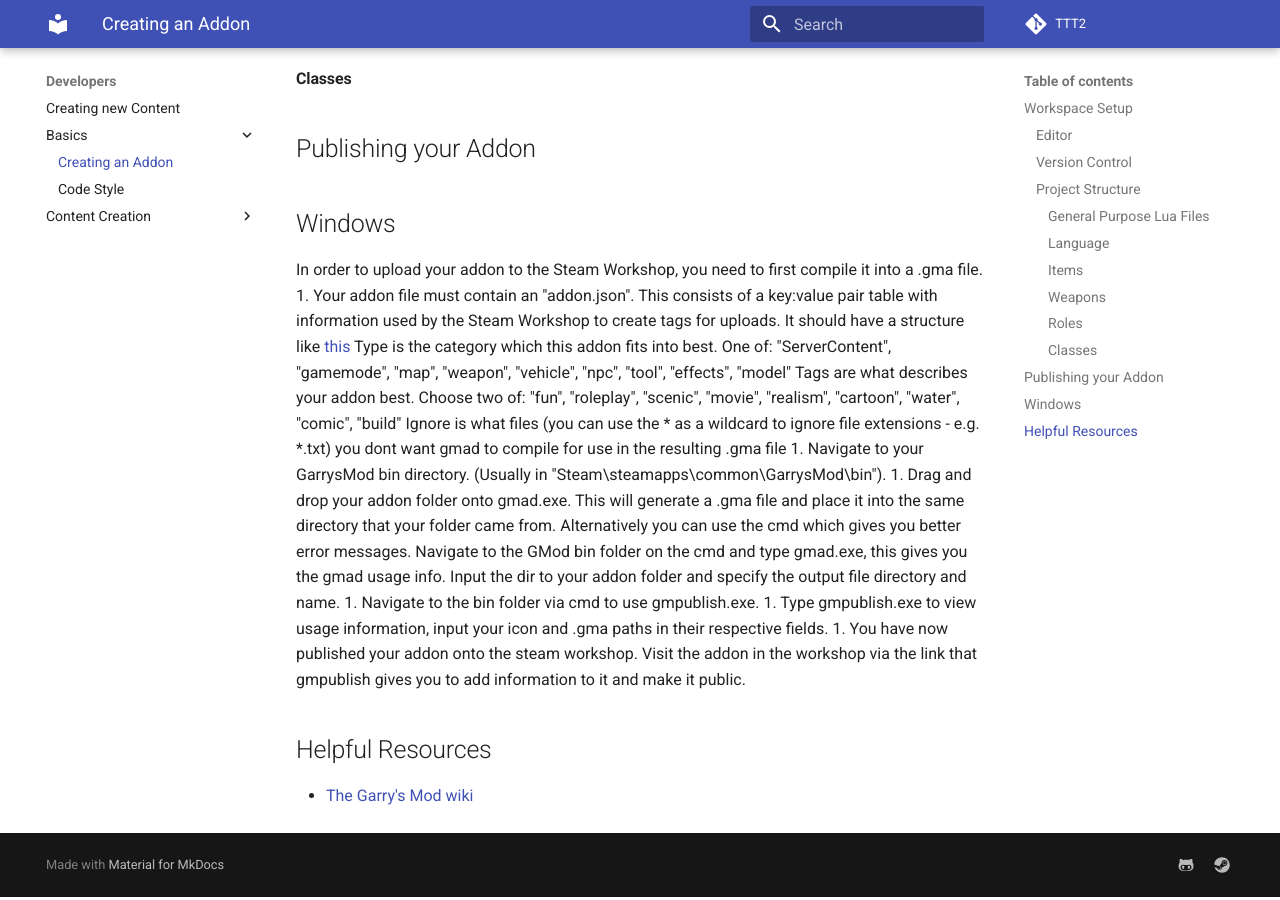
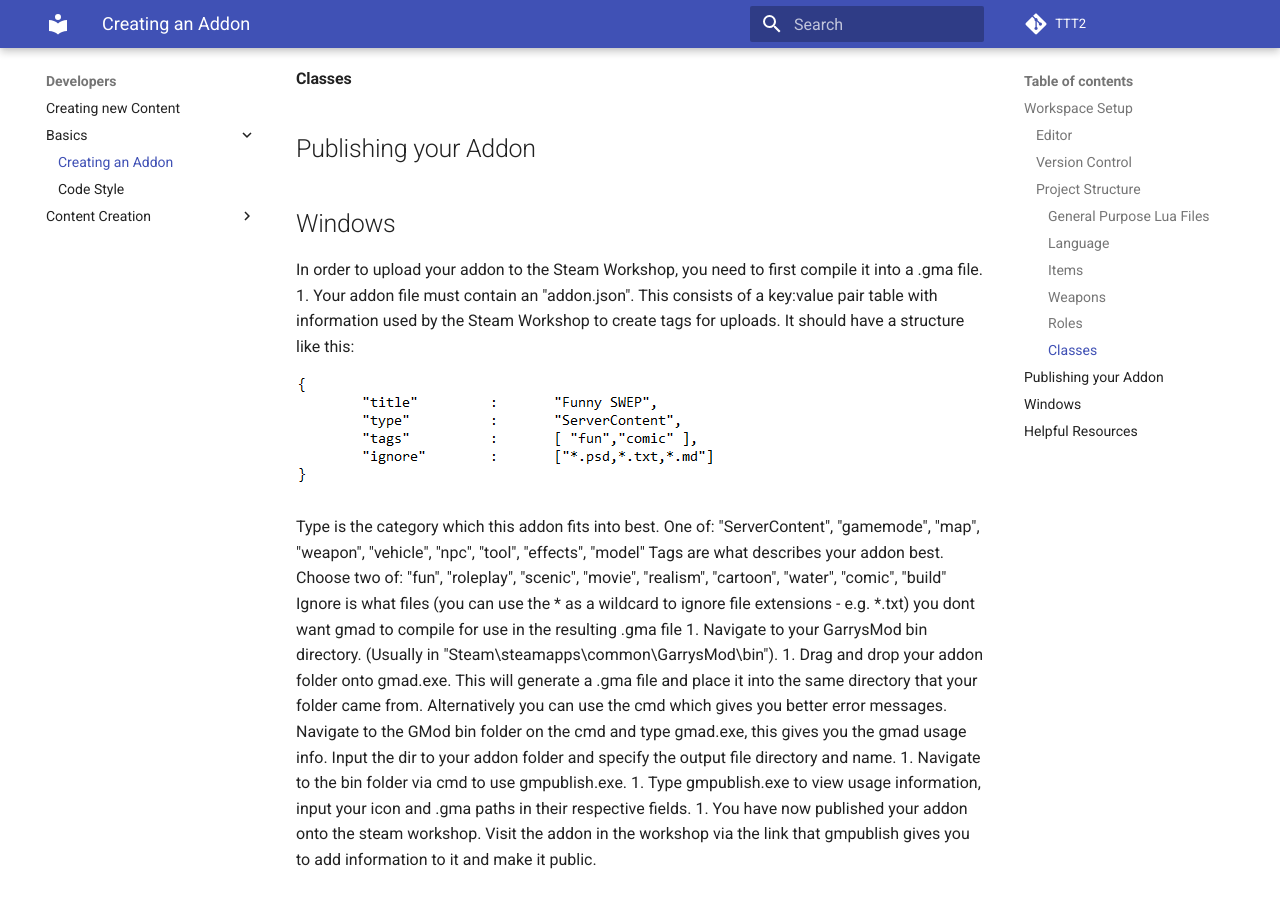
Before and after one commit to TTT-2/docs, an MkDocs documentation site: the page built from docs/developers/basics/creating-an-addon.md, in a window 1280 px wide and 900 px high, scrolled down 2848 px. Built offline with MkDocs 1.6.1 and Material for MkDocs 9.7.7, drawn with Linux system fonts in a browser that asks for light colours; comment, search, counter and statistics services are not loaded; part of the change alters nothing that is shown.

Commit message:
adding publishing info to creating-an-addon.md

```diff
--- a/docs/developers/basics/creating-an-addon.md
+++ b/docs/developers/basics/creating-an-addon.md
@@ -47,7 +47,10 @@ See [this source](https://wiki.facepunch.com/gmod/Lua_Folder_Structure) for a de
 ## Windows
 In order to upload your addon to the Steam Workshop, you need to first compile it into a .gma file.
 1. Your addon file must contain an "addon.json". This consists of a key:value pair table with information used by the Steam Workshop to create tags for uploads.
-It should have a structure like [this](asset missing)
+It should have a structure like this:
+
+![addon_json.png](../../assets/images/article/addon.json.png)
+
 Type is the category which this addon fits into best. One of:
 "ServerContent",
 "gamemode",
```
